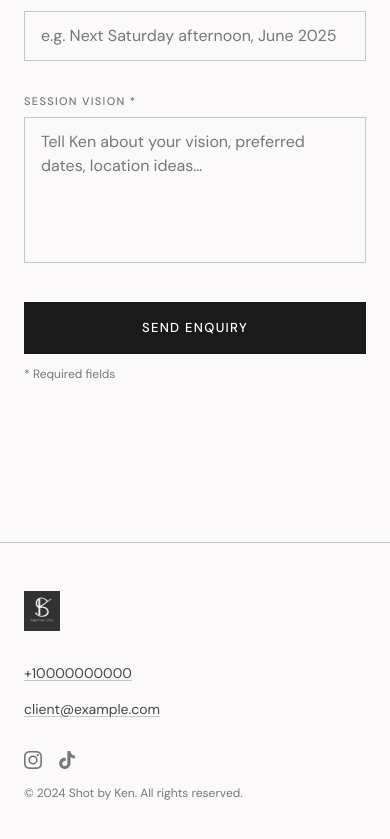
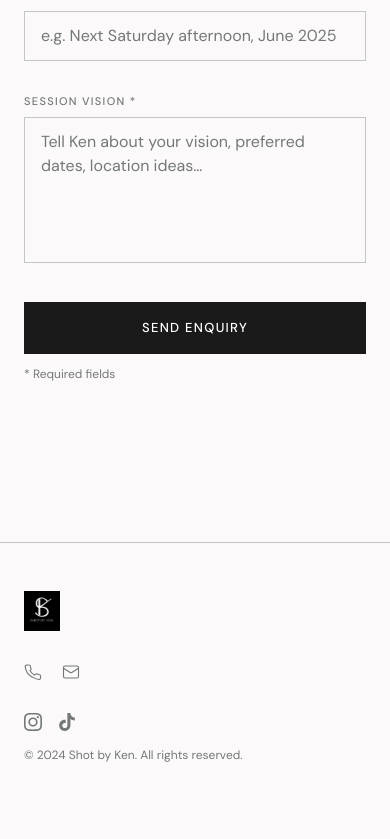
Before and after one commit to Ifefolarin/shot-by-ken, a Next.js app: page / in a window 390 px wide. Shown: the part 11000-11839 px from the top of the page. After the commit the page ends 11811 px from the top, so only its background shows below. Built offline with nearby package versions, Linux system fonts and the light colour scheme; no server answers.

Commit message:
feat: footer icon-only contact links, full opacity logo
- Replace phone/email text with icon-only links in footer
- Remove opacity-80 from footer logo

```diff
--- a/components/footer.tsx
+++ b/components/footer.tsx
@@ -23,22 +23,29 @@ export function Footer() {
           alt="Shot by Ken"
           width={48}
           height={53}
-          className="h-10 w-auto opacity-80"
+          className="h-10 w-auto"
         />
 
-        {/* Contact details */}
-        <div className="flex flex-col sm:flex-row gap-4 sm:gap-8 font-sans text-sm text-[var(--color-on-surface-variant)]">
+        {/* Contact icons */}
+        <div className="flex items-center gap-5">
           <a
             href={`tel:${phone.replace(/\s/g, "")}`}
-            className="underline underline-offset-2 decoration-[var(--color-outline-variant)] hover:text-[var(--color-primary)] hover:decoration-[var(--color-primary)] transition-all"
+            aria-label={`Call ${phone}`}
+            className="text-[var(--color-outline)] hover:text-[var(--color-primary)] transition-colors duration-200"
           >
-            {phone}
+            <svg width="18" height="18" viewBox="0 0 24 24" fill="none" stroke="currentColor" strokeWidth="1.5" strokeLinecap="round" strokeLinejoin="round" aria-hidden="true">
+              <path d="M22 16.92v3a2 2 0 0 1-2.18 2 19.79 19.79 0 0 1-8.63-3.07A19.5 19.5 0 0 1 4.69 13.5a19.79 19.79 0 0 1-3.07-8.67A2 2 0 0 1 3.6 2.69h3a2 2 0 0 1 2 1.72c.127.96.361 1.903.7 2.81a2 2 0 0 1-.45 2.11L7.91 10.09a16 16 0 0 0 6 6l1.27-.95a2 2 0 0 1 2.11-.45c.907.339 1.85.573 2.81.7A2 2 0 0 1 22 16.92Z"/>
+            </svg>
           </a>
           <a
             href={`mailto:${email}`}
-            className="underline underline-offset-2 decoration-[var(--color-outline-variant)] hover:text-[var(--color-primary)] hover:decoration-[var(--color-primary)] transition-all"
+            aria-label={`Email ${email}`}
+            className="text-[var(--color-outline)] hover:text-[var(--color-primary)] transition-colors duration-200"
           >
-            {email}
+            <svg width="18" height="18" viewBox="0 0 24 24" fill="none" stroke="currentColor" strokeWidth="1.5" strokeLinecap="round" strokeLinejoin="round" aria-hidden="true">
+              <rect x="2" y="4" width="20" height="16" rx="2"/>
+              <path d="m22 7-8.97 5.7a1.94 1.94 0 0 1-2.06 0L2 7"/>
+            </svg>
           </a>
         </div>
 
```
